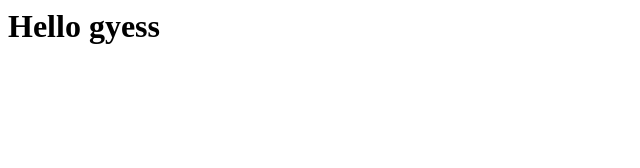
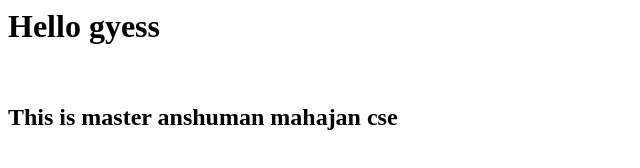
Before and after one commit to AnshumanMahajan06/newRepo, a plain HTML site: page index.html in a window 1280 px wide. Shown: the whole page, without its empty margins (0-640 px from the left). Drawn offline with Linux system fonts and the light colour scheme.

Commit message:
changes in feature1

```diff
--- a/index.html
+++ b/index.html
@@ -1 +1,4 @@
 <h1>Hello gyess</h1>
+
+<br>
+<h2>This is master anshuman mahajan cse</h2>
```
